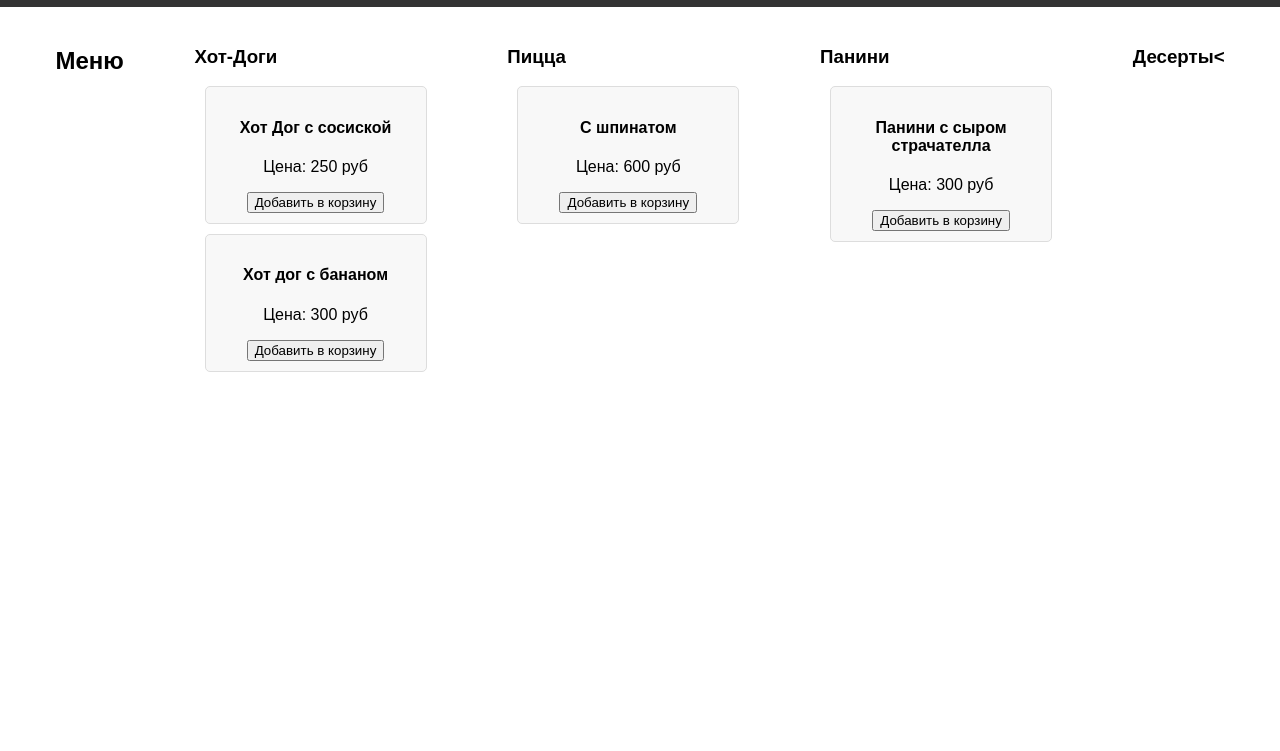
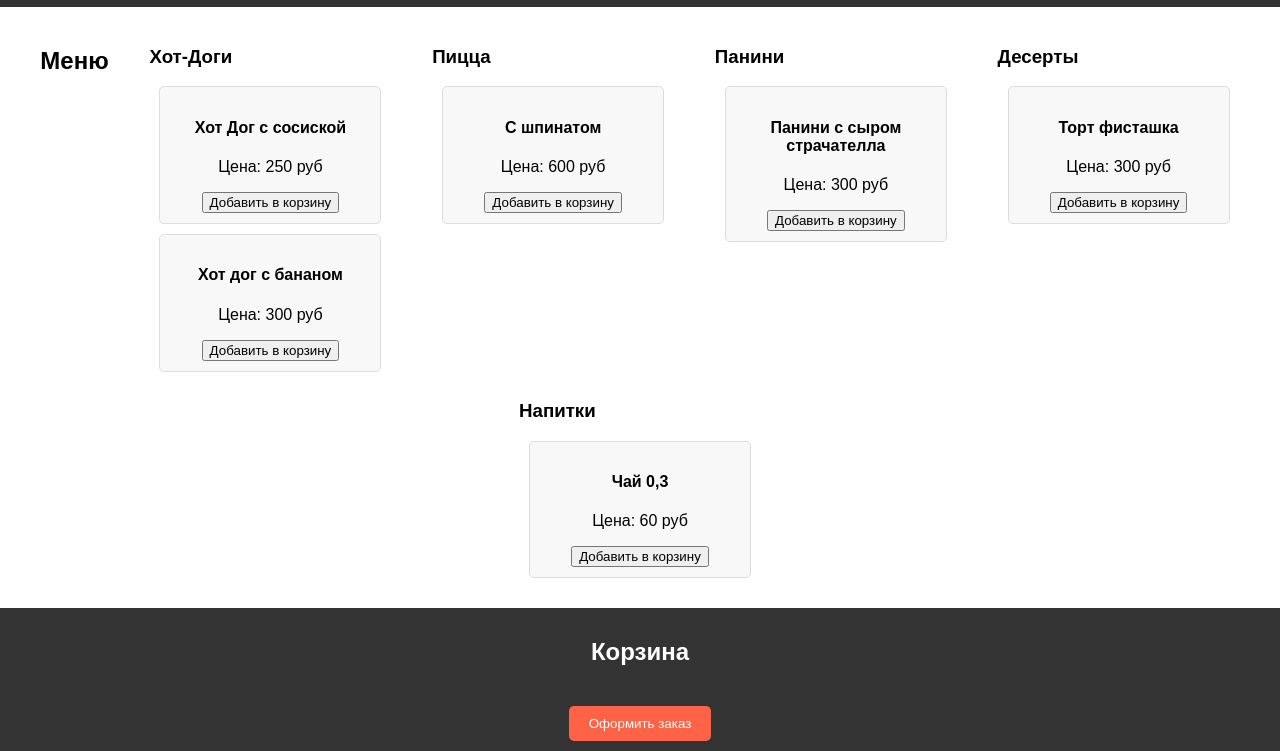
Before and after one commit to Umar125144/yandex-maps-api, a website: page order.html in a window 1280 px wide. Shown: the part 49-800 px from the top of the page. Drawn offline with Linux system fonts and the light colour scheme.

Commit message:
Update order.html

```diff
--- a/order.html
+++ b/order.html
@@ -55,4 +55,32 @@
                 <!-- Добавить остальные панини аналогично -->
             </div>
             <div class="category">
-                <h3>Десерты<
+                <h3>Десерты</h3>
+                <div class="item">
+                    <h4>Торт фисташка</h4>
+                    <p>Цена: 300 руб</p>
+                    <button class="add-to-cart" data-item="Торт фисташка" data-price="300">Добавить в корзину</button>
+                </div>
+                <!-- Добавить остальные десерты аналогично -->
+            </div>
+            <div class="category">
+                <h3>Напитки</h3>
+                <div class="item">
+                    <h4>Чай 0,3</h4>
+                    <p>Цена: 60 руб</p>
+                    <button class="add-to-cart" data-item="Чай 0,3" data-price="60">Добавить в корзину</button>
+                </div>
+                <!-- Добавить остальные напитки аналогично -->
+            </div>
+        </section>
+    </main>
+    <footer>
+        <h2>Корзина</h2>
+        <div id="cart">
+            <!-- Элементы корзины будут добавляться здесь -->
+        </div>
+        <button id="checkout">Оформить заказ</button>
+    </footer>
+    <script src="scripts.js"></script>
+</body>
+</html>
```
